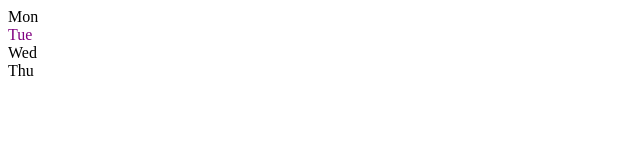
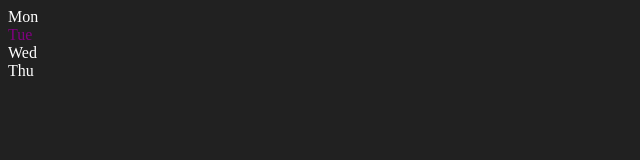
Before and after one commit to rahul810050/JAVASCRIPT, a plain HTML site: page 06_DOM/two.html in a window 1280 px wide. Shown: the whole page, without its empty margins (0-640 px from the left). Drawn offline with Linux system fonts and the light colour scheme.

Commit message:
DOM in JS

```diff
--- a/06_DOM/two.html
+++ b/06_DOM/two.html
@@ -5,7 +5,7 @@
 	<meta name="viewport" content="width=device-width, initial-scale=1.0">
 	<title>learning DOM</title>
 </head>
-<body>
+<body style="background-color: #212121;color: #fff;">
 	<div class="parent">
 		<div class="day">Mon</div>
 		<div class="day">Tue</div>
```
